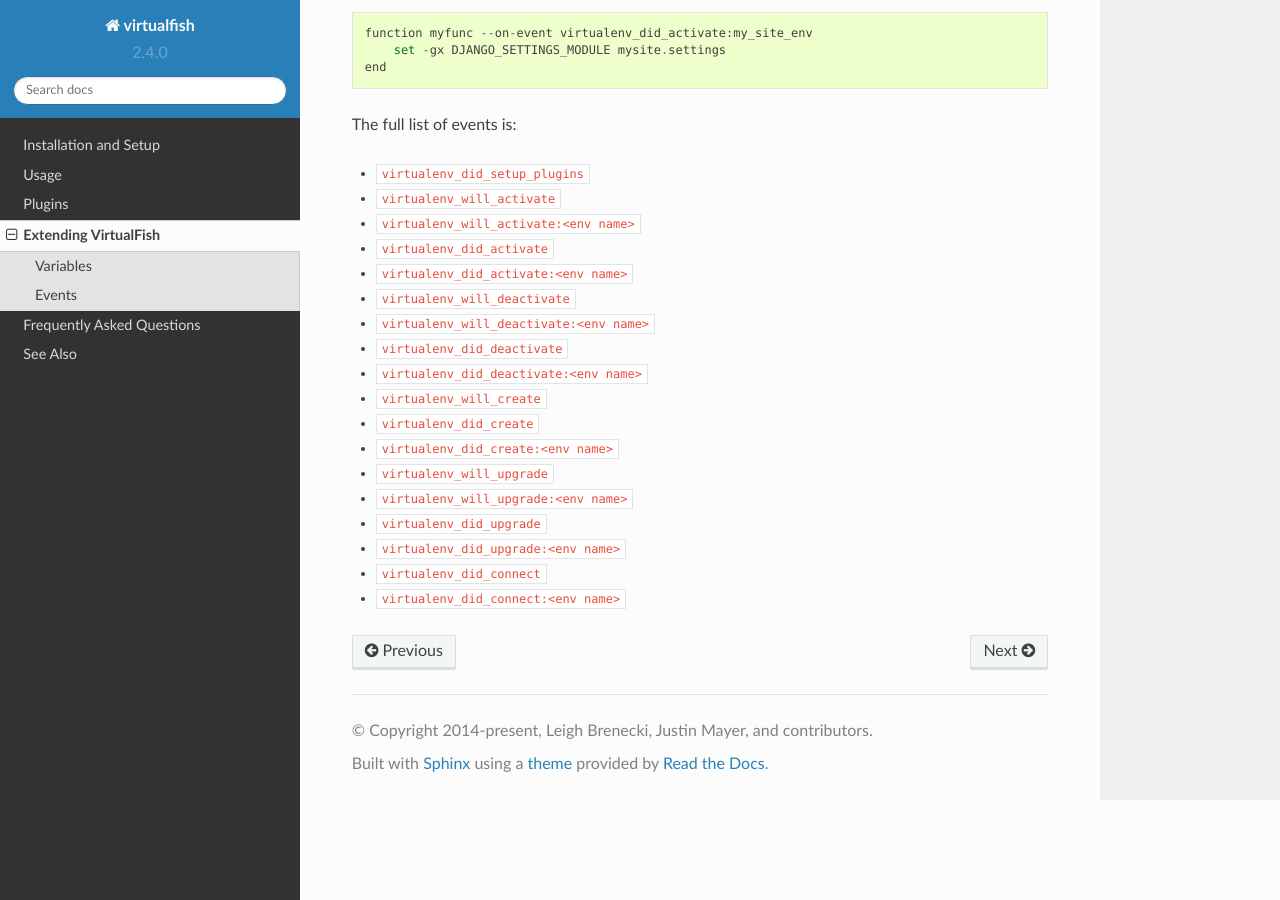
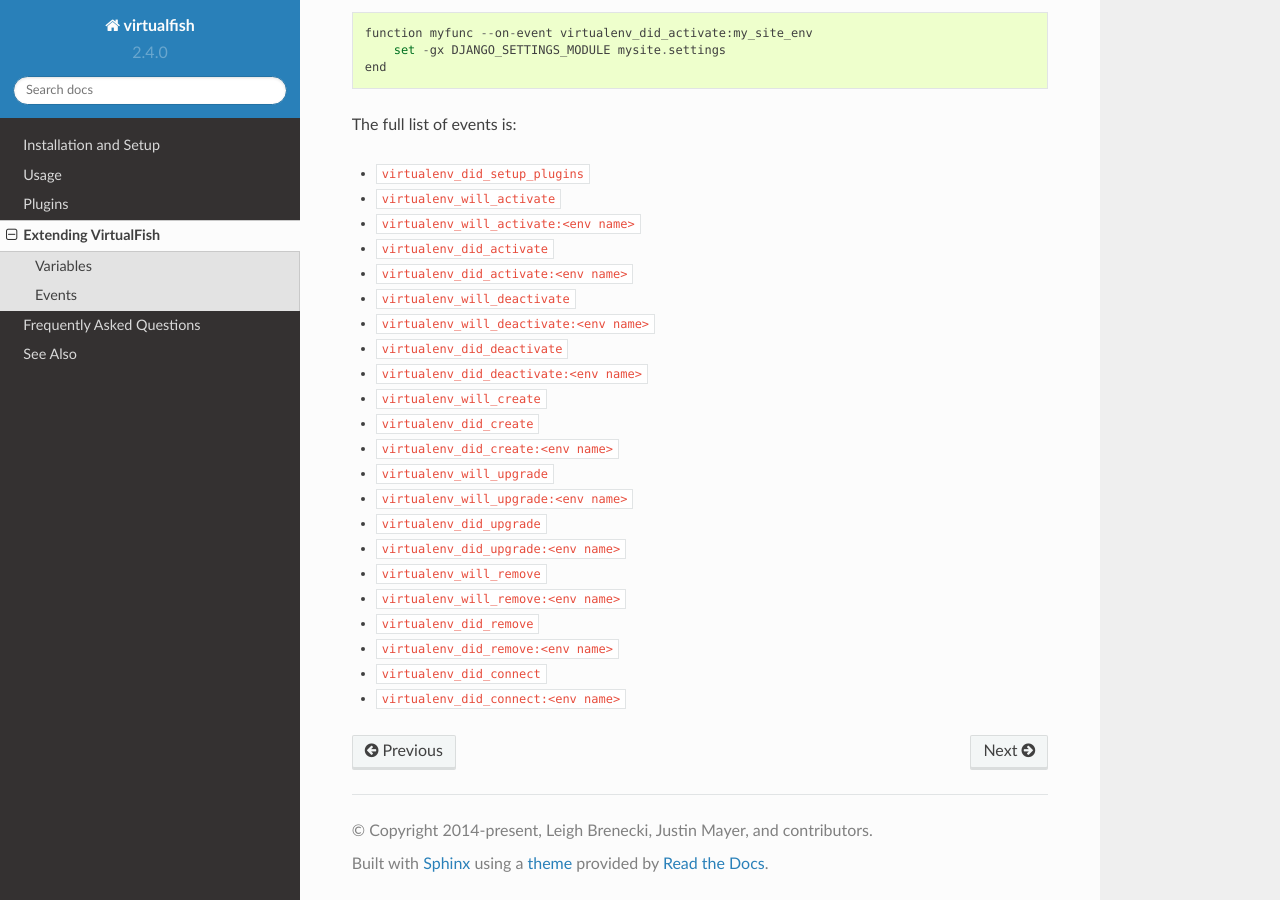
Before and after one commit to justinmayer/virtualfish, a Sphinx documentation site: the page built from docs/extend.rst, in a window 1280 px wide and 900 px high, scrolled down 772 px. Built offline with Sphinx 7.4.7 and the Read the Docs theme 2.0.0, drawn with Linux system fonts in a browser that asks for light colours.

Commit message:
Improve and document environment removal events

```diff
--- a/docs/extend.rst
+++ b/docs/extend.rst
@@ -57,5 +57,9 @@ The full list of events is:
 -  ``virtualenv_will_upgrade:<env name>``
 -  ``virtualenv_did_upgrade``
 -  ``virtualenv_did_upgrade:<env name>``
+-  ``virtualenv_will_remove``
+-  ``virtualenv_will_remove:<env name>``
+-  ``virtualenv_did_remove``
+-  ``virtualenv_did_remove:<env name>``
 -  ``virtualenv_did_connect``
 -  ``virtualenv_did_connect:<env name>``
```
Also changed, not shown: 1 other file.
